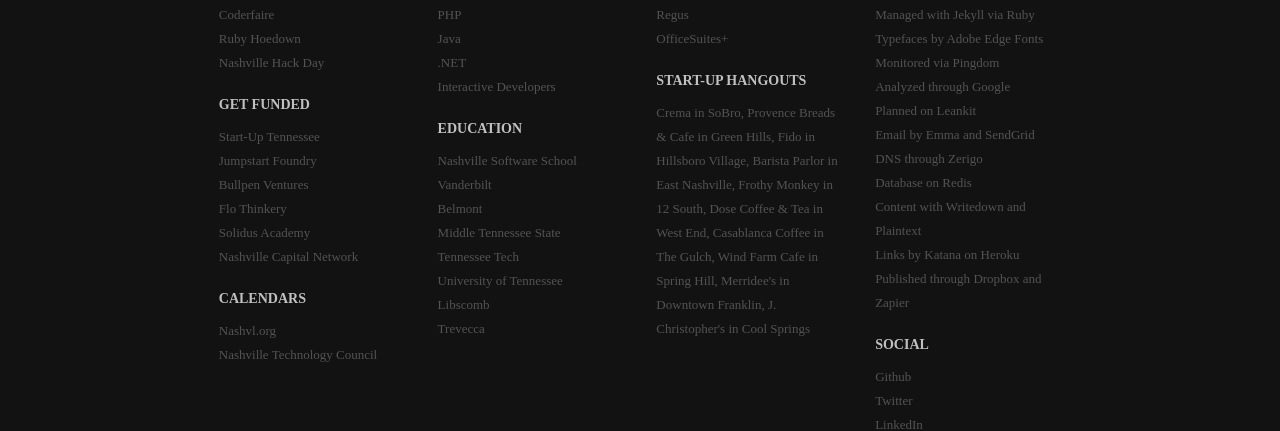
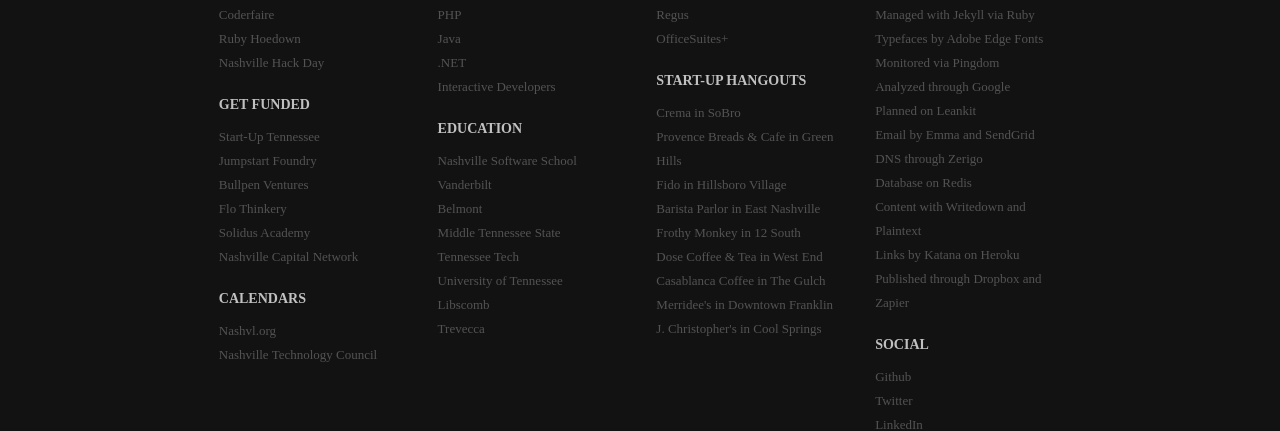
Before and after one commit to wovchko/inklings, a Jekyll site: the page built from index.html, in a window 1280 px wide. Shown: the part 1611-2042 px from the top of the page. Built offline with Jekyll 4.4.1, drawn with Linux system fonts in a browser that asks for light colours; Markdown is read by kramdown in place of the engine named in the settings; the list of posts is cut into pages by our own code.

```diff
--- a/_layouts/default.html
+++ b/_layouts/default.html
@@ -99,16 +99,15 @@
           <p><a href="http://www.officesuitesplus.com/locations/nashville" target="_blank">OfficeSuites+</a></p>
 
           <h6>Start-Up Hangouts</h6>
-          <p><a href="http://crema-coffee.com/" target="_blank">Crema</a> in SoBro,
-             <a href="http://provencebreads.com/" target="_blank">Provence Breads &amp; Cafe</a> in Green Hills,
-             <a href="http://fidospecials.blogspot.com/" target="_blank">Fido</a> in Hillsboro Village,
-             <a href="http://baristaparlor.com/" target="_blank">Barista Parlor</a> in East Nashville,
-             <a href="http://frothymonkeynashville.com" target="_blank">Frothy Monkey</a> in 12 South,
-             <a href="http://dosecoffeeandtea.com/" target="_blank">Dose Coffee &amp; Tea</a> in West End,
-             <a href="http://casablancacoffee.com/" target="_blank">Casablanca Coffee</a> in The Gulch,
-             <a href="http://windfarmcafe.com/" target="_blank">Wind Farm Cafe</a> in Spring Hill,
-             <a href="http://merridees.com/" target="_blank">Merridee's</a> in Downtown Franklin,
-             <a href="http://jchristophers.com/locations-results.php?searchzip=37067" target="_blank">J. Christopher's</a> in Cool Springs</p>
+          <p><a href="http://crema-coffee.com/" target="_blank">Crema</a> in SoBro</p>
+          <p><a href="http://provencebreads.com/" target="_blank">Provence Breads &amp; Cafe</a> in Green Hills</p>
+          <p><a href="http://fidospecials.blogspot.com/" target="_blank">Fido</a> in Hillsboro Village</p>
+          <p><a href="http://baristaparlor.com/" target="_blank">Barista Parlor</a> in East Nashville</p>
+          <p><a href="http://frothymonkeynashville.com" target="_blank">Frothy Monkey</a> in 12 South</p>
+          <p><a href="http://dosecoffeeandtea.com/" target="_blank">Dose Coffee &amp; Tea</a> in West End</p>
+          <p><a href="http://casablancacoffee.com/" target="_blank">Casablanca Coffee</a> in The Gulch</p>
+          <p><a href="http://merridees.com/" target="_blank">Merridee's</a> in Downtown Franklin</p>
+          <p><a href="http://jchristophers.com/locations-results.php?searchzip=37067" target="_blank">J. Christopher's</a> in Cool Springs</p>
         </div>
         <div class="span2">
           <h6>Powered by</h6>
```
